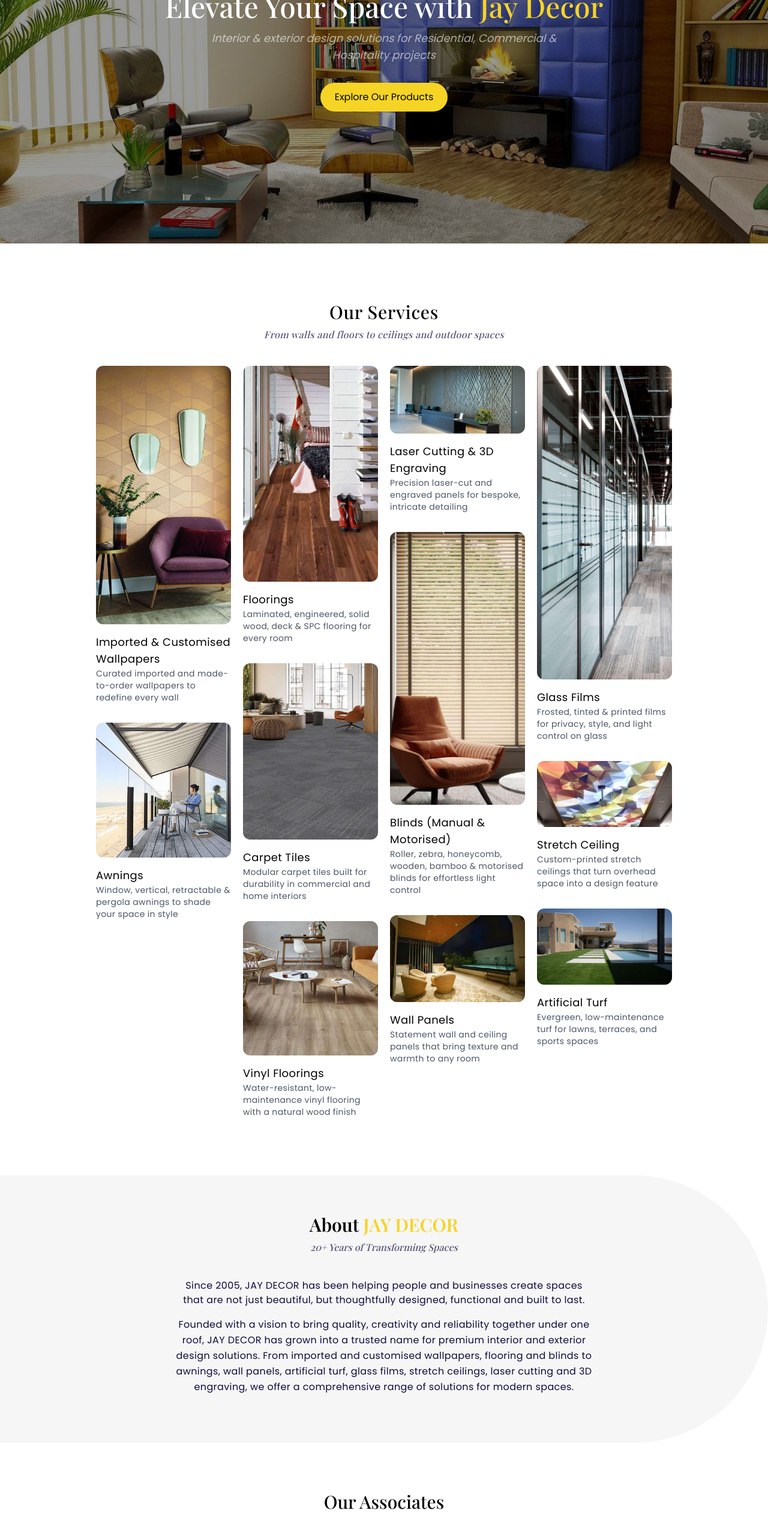
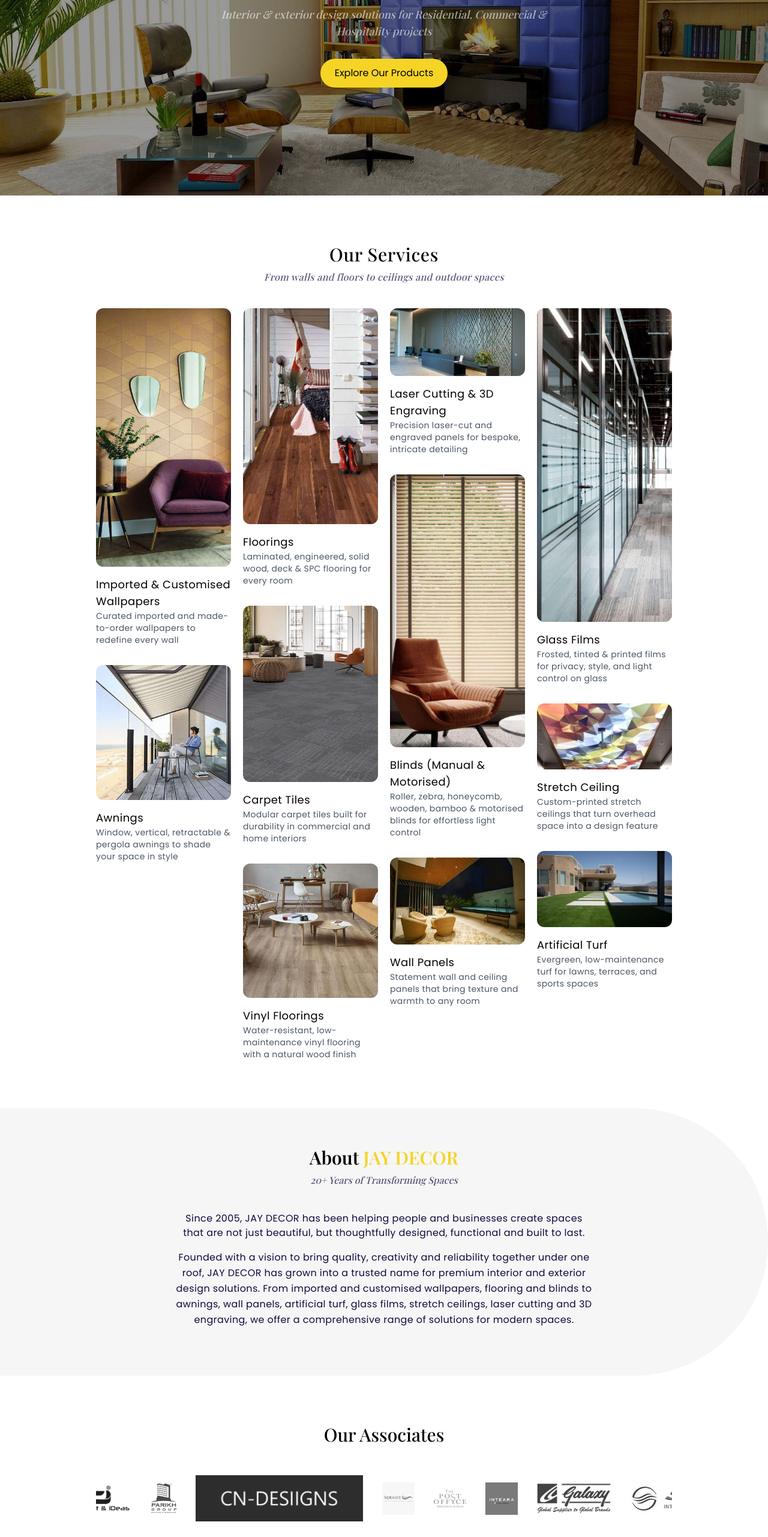
Before and after one commit to Ashish-Singh-Negi/Jay-Decor, a Next.js app: page / in a window 1280 px wide. Shown: the part 234-2797 px from the top of the page at 60% size. Built offline with nearby package versions, Linux system fonts and the light colour scheme.

Commit message:
update: video layout and service section layout

```diff
--- a/app/components/Header.tsx
+++ b/app/components/Header.tsx
@@ -107,7 +107,7 @@
 
                 {/* Dropdown */}
                 <div
-                  className={`absolute left-1/2 -translate-x-1/2 top-full pt-4 transition-all duration-200 ${
+                  className={`absolute top-full pt-4 transition-all duration-200 ${
                     desktopDropdownOpen
                       ? "opacity-100 visible translate-y-0"
                       : "opacity-0 invisible -translate-y-2"
@@ -234,9 +234,7 @@
 
                 <div
                   className={`overflow-hidden transition-all duration-200 ${
-                    mobileExpanded === link.label
-                      ? "max-h-[1000px] pb-2"
-                      : "max-h-0"
+                    mobileExpanded === link.label ? "max-h-250 pb-2" : "max-h-0"
                   }`}
                 >
                   {link.categories.map((cat) => (
--- a/app/components/Hero.tsx
+++ b/app/components/Hero.tsx
@@ -6,7 +6,7 @@
   return (
     <section
       aria-label="Jay Decor — interior and exterior design"
-      className="relative w-full h-[80vh]"
+      className="relative h-[70vh] w-full"
     >
       <Image
         src={hero_banner}
@@ -21,11 +21,11 @@
       <div className="absolute inset-0 bg-black/40" />
 
       <div className="relative z-10 h-full w-full flex flex-col items-center justify-center text-center px-6">
-        <h1 className="font-heading text-white text-2xl sm:text-4xl md:text-5xl font-medium max-w-3xl">
+        <h1 className="font-heading text-white text-2xl sm:text-4xl md:text-5xl font-medium max-w-4xl">
           Elevate Your Space with{" "}
-          <span className="text-primary">Jay Decor</span>
+          <span className="text-primary">JAY DECOR</span>
         </h1>
-        <p className="text-white/60 text-sm sm:text-base md:text-lg italic mt-4 max-w-xl">
+        <p className="font-heading text-white/60 text-sm sm:text-base md:text-lg italic mt-4 max-w-xl">
           Interior & exterior design solutions for Residential, Commercial &
           Hospitality projects
         </p>
--- a/app/components/OurAssociates.tsx
+++ b/app/components/OurAssociates.tsx
@@ -44,12 +44,12 @@
           Our Associates
         </h1>
         <div className="my-12">
-          <Marquee className="h-fit w-full">
+          <Marquee className="h-fit w-full grayscale">
             {brandLists.map((brand, i) => {
               return (
                 <Image
                   className="px-4"
-                  height={120}
+                  height={86}
                   key={brand.name + i}
                   src={brand.img}
                   alt={brand.name}
--- a/app/components/Services.tsx
+++ b/app/components/Services.tsx
@@ -85,7 +85,7 @@
   return (
     <section
       aria-labelledby="services-heading"
-      className="w-full bg-white py-14 md:py-24"
+      className="w-full bg-white py-14 md:py-20"
     >
       <div className="w-[90%] md:w-3/4 mx-auto">
         <div className="text-center mb-10">
--- a/app/components/SharedByOurCustomers.tsx
+++ b/app/components/SharedByOurCustomers.tsx
@@ -1,7 +1,6 @@
 "use client";
 
 import { useRef, useState } from "react";
-import { CgPlayButton } from "react-icons/cg";
 import { GoMute, GoUnmute } from "react-icons/go";
 
 import {
@@ -9,12 +8,13 @@
   CarouselContent,
   CarouselItem,
 } from "@/components/ui/carousel";
+import { FaPlay } from "react-icons/fa";
 
 const videos = [
-  "/videos/customer-review-1.mp4",
-  "/videos/customer-review-2.mp4",
   "/videos/customer-review-3.mp4",
   "/videos/customer-review-4.mp4",
+  "/videos/customer-review-2.mp4",
+  "/videos/customer-review-1.mp4",
 ];
 
 const VideoCard = ({ src, index }: { src: string; index: number }) => {
@@ -44,7 +44,7 @@
   return (
     <div
       onClick={togglePlay}
-      className="relative w-full aspect-9/16 rounded-xl overflow-hidden bg-black cursor-pointer"
+      className="group relative w-full aspect-auto rounded-lg overflow-hidden bg-black cursor-pointer"
     >
       <video
         ref={videoRef}
@@ -54,13 +54,13 @@
         playsInline
         preload="metadata"
         aria-label={`Customer review video ${index + 1}`}
-        className="w-full h-full object-cover"
+        className="h-full w-full aspect-3/4.5 object-cover"
       />
 
       {!playing && (
-        <span className="absolute inset-0 flex items-center justify-center bg-black/30">
-          <span className="w-14 h-14 rounded-full bg-primary/30 flex items-center justify-center text-2xl">
-            <CgPlayButton size={60} className="text-white" />
+        <span className="hidden group-hover:flex absolute inset-0 items-center justify-center bg-black/10">
+          <span className="w-14 h-14 rounded-full bg-white/15 flex items-center justify-center text-2xl">
+            <FaPlay size={24} className="text-primary" />
           </span>
         </span>
       )}
@@ -68,7 +68,7 @@
       <button
         onClick={toggleMute}
         aria-label={muted ? "Unmute video" : "Mute video"}
-        className="absolute bottom-3 right-3 w-8 h-8 rounded-full bg-black/50 flex items-center justify-center text-white text-sm"
+        className="absolute bottom-3 right-3 w-8 h-8 rounded-full bg-white/50 hidden group-hover:flex items-center justify-center text-white text-sm cursor-pointer"
       >
         {muted ? <GoMute /> : <GoUnmute />}
       </button>
@@ -95,7 +95,7 @@
           </p>
         </div>
 
-        <div className="lg:hidden py-10">
+        <div className="sm:hidden py-10">
           <Carousel opts={{ align: "center", loop: false }}>
             <CarouselContent className="px-4">
               {videos.map((src, i) => (
@@ -107,7 +107,7 @@
           </Carousel>
         </div>
 
-        <div className="hidden lg:grid lg:grid-cols-4 gap-6 py-10">
+        <div className="hidden sm:grid grid-cols-2 lg:grid-cols-4 gap-6 py-10">
           {videos.map((src, i) => (
             <VideoCard key={`grid-${src}`} src={src} index={i} />
           ))}
```
